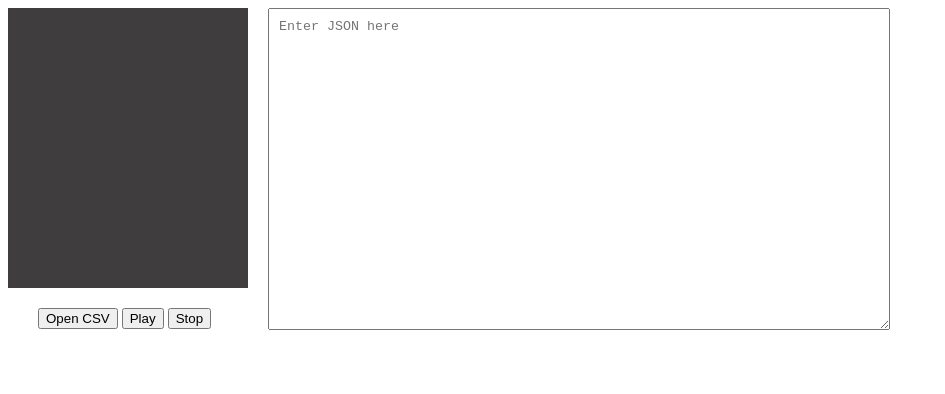
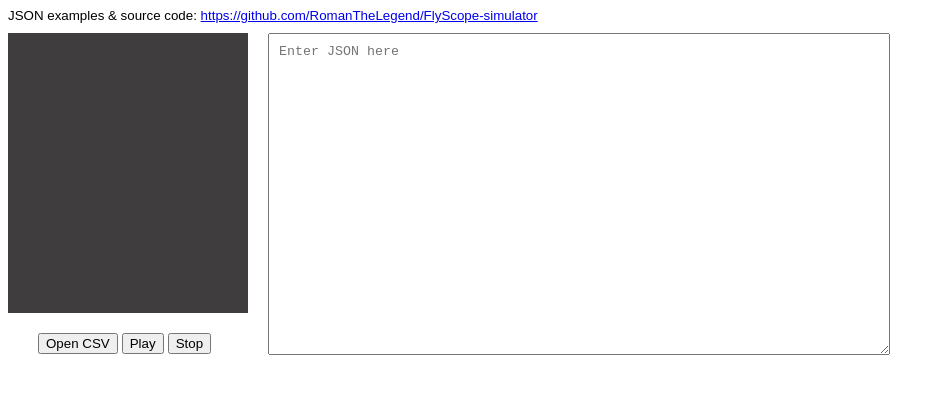
Before and after one commit to RomanTheLegend/FlyScope-simulator, a plain HTML site: page index.html in a window 1280 px wide. Shown: the whole page, without its empty margins (0-945 px from the left). Drawn offline with Linux system fonts and the light colour scheme.

Commit message:
Add header information

```diff
--- a/index.html
+++ b/index.html
@@ -47,8 +47,9 @@
   <body>
     <script src="datapoint.js"></script>
     <script src="freefall.js"></script>
+    <div style="margin-bottom: 10px;font-family: Arial, Helvetica, sans-serif;font-size: 10pt;">JSON examples & source code: <a href="https://github.com/RomanTheLegend/FlyScope-simulator" target="_blank">https://github.com/RomanTheLegend/FlyScope-simulator</a></div>
+    <div id="container">
 
-    <div id="container">
       <div>
         <div id="csvArea">
           <div id="output"></div>
```
